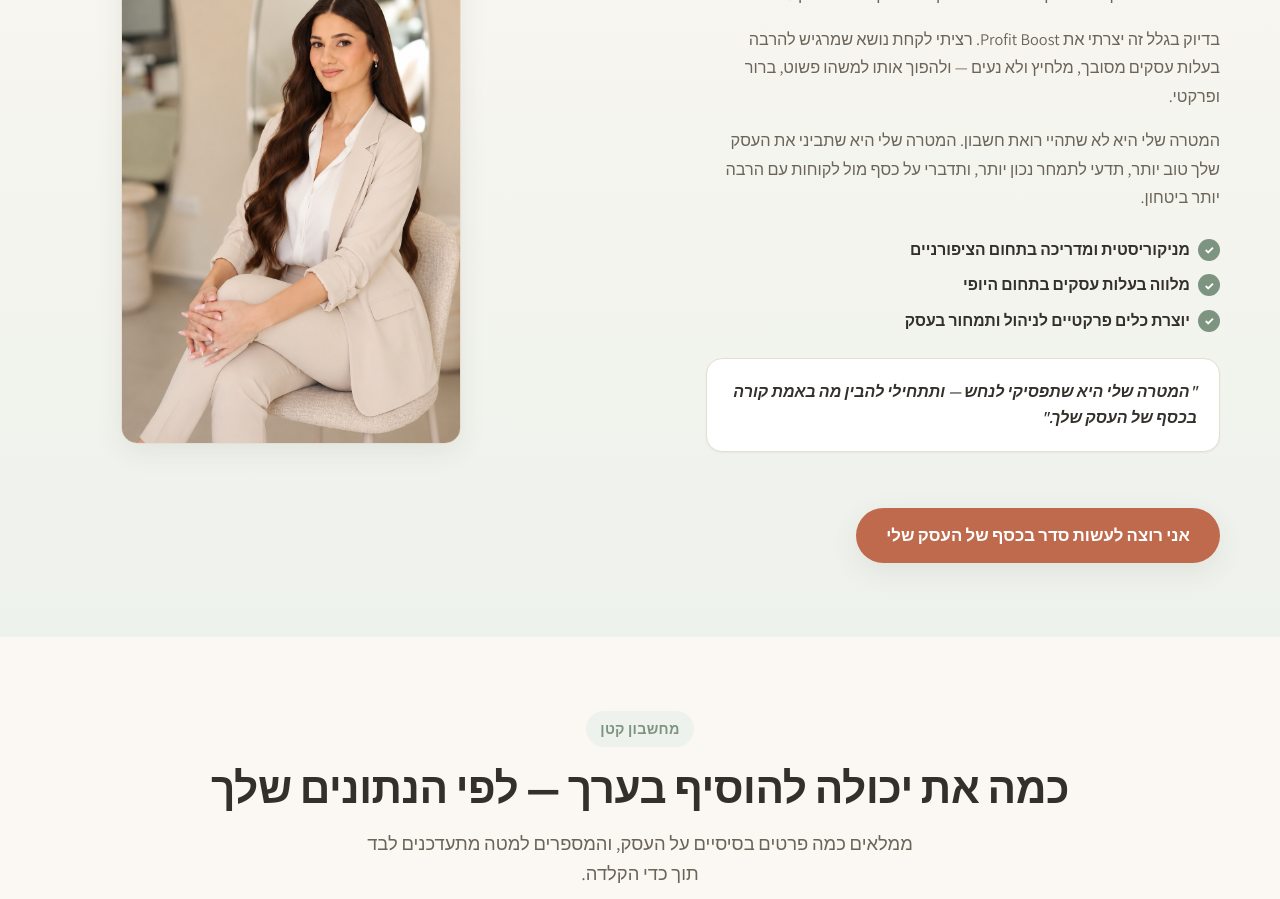
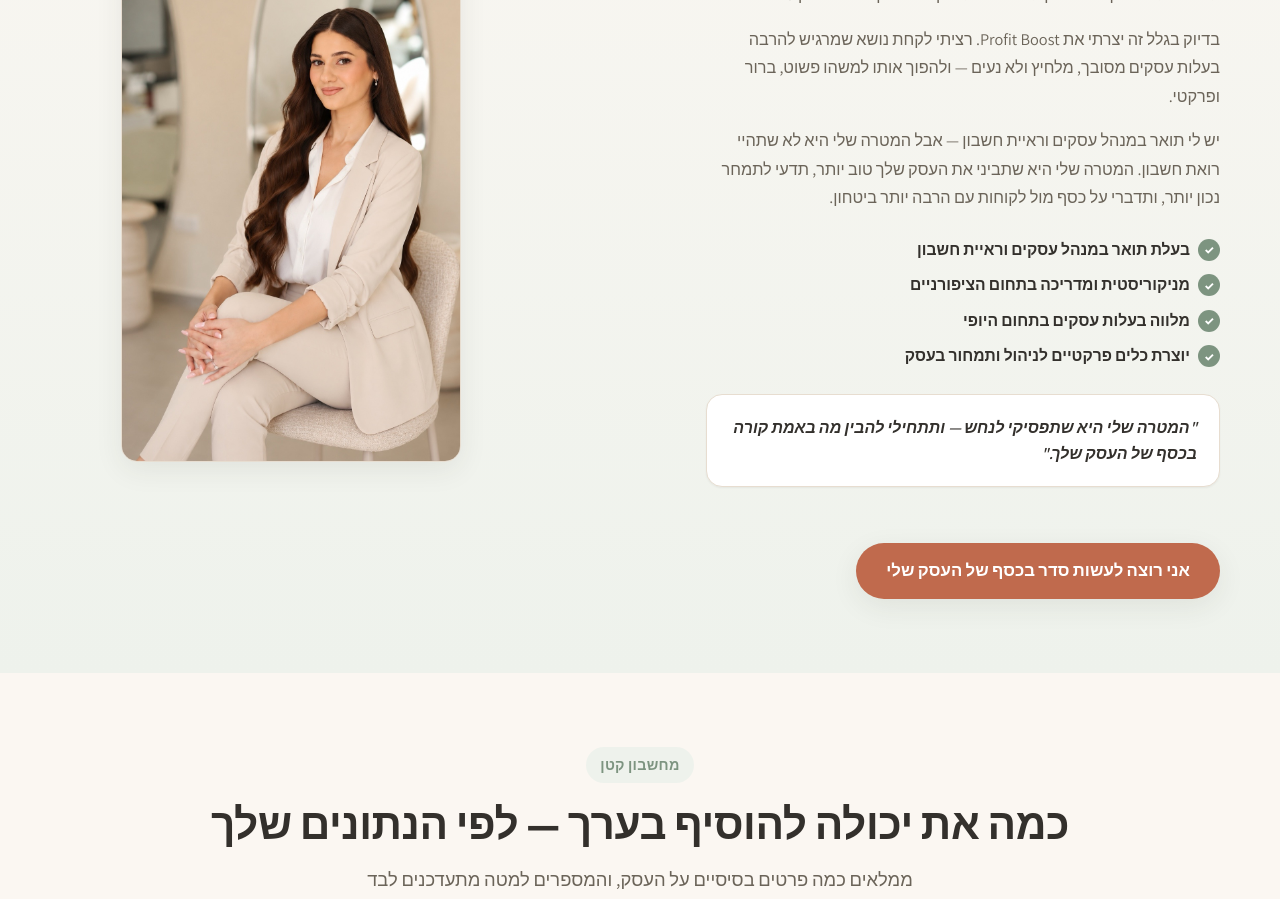
Before and after one commit to yuvalmosh13/profit-boost, a React (Vite) app: page / in a window 1280 px wide. Shown: the part 4500-5399 px from the top of the page. Built offline with nearby package versions, Linux system fonts and the light colour scheme.

Commit message:
Add Yuval's BA in Business Administration + Accounting to About (authority)
Weave the degree into the existing 'not an accountant' sentence so it boosts
authority while reinforcing the approachable positioning, plus a credential bullet.

Co-Authored-By: Claude Haiku 4.5 <noreply@anthropic.com>

```diff
--- a/src/App.jsx
+++ b/src/App.jsx
@@ -71,11 +71,13 @@ export default function App() {
                 </p>
 
                 <p>
-                  המטרה שלי היא לא שתהיי רואת חשבון. המטרה שלי היא שתביני את העסק שלך טוב
-                  יותר, תדעי לתמחר נכון יותר, ותדברי על כסף מול לקוחות עם הרבה יותר ביטחון.
+                  יש לי תואר במנהל עסקים וראיית חשבון — אבל המטרה שלי היא לא שתהיי רואת
+                  חשבון. המטרה שלי היא שתביני את העסק שלך טוב יותר, תדעי לתמחר נכון יותר,
+                  ותדברי על כסף מול לקוחות עם הרבה יותר ביטחון.
                 </p>
 
                 <ul className="about-yuval__bullets">
+                  <li>בעלת תואר במנהל עסקים וראיית חשבון</li>
                   <li>מניקוריסטית ומדריכה בתחום הציפורניים</li>
                   <li>מלווה בעלות עסקים בתחום היופי</li>
                   <li>יוצרת כלים פרקטיים לניהול ותמחור בעסק</li>
```
